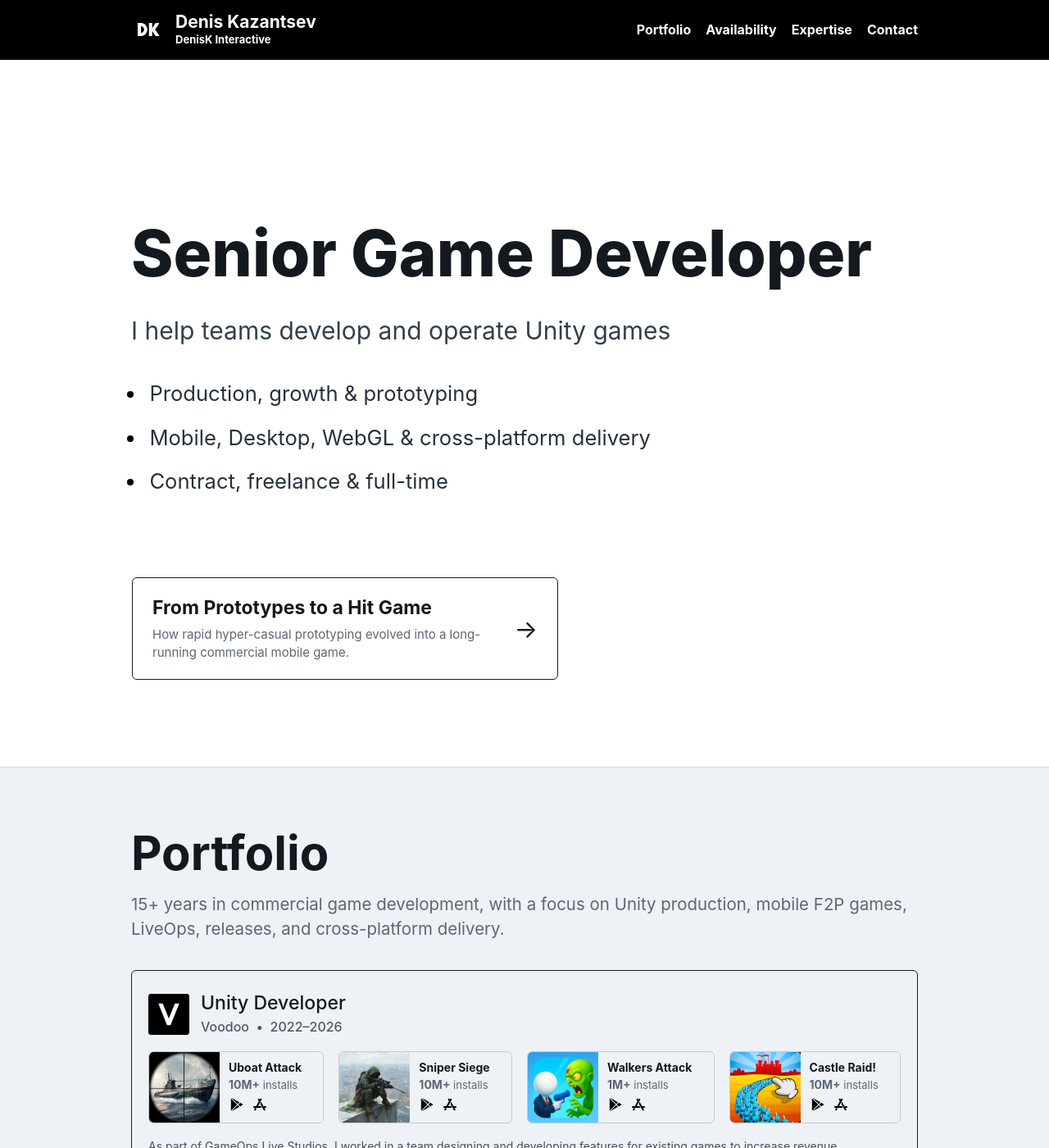
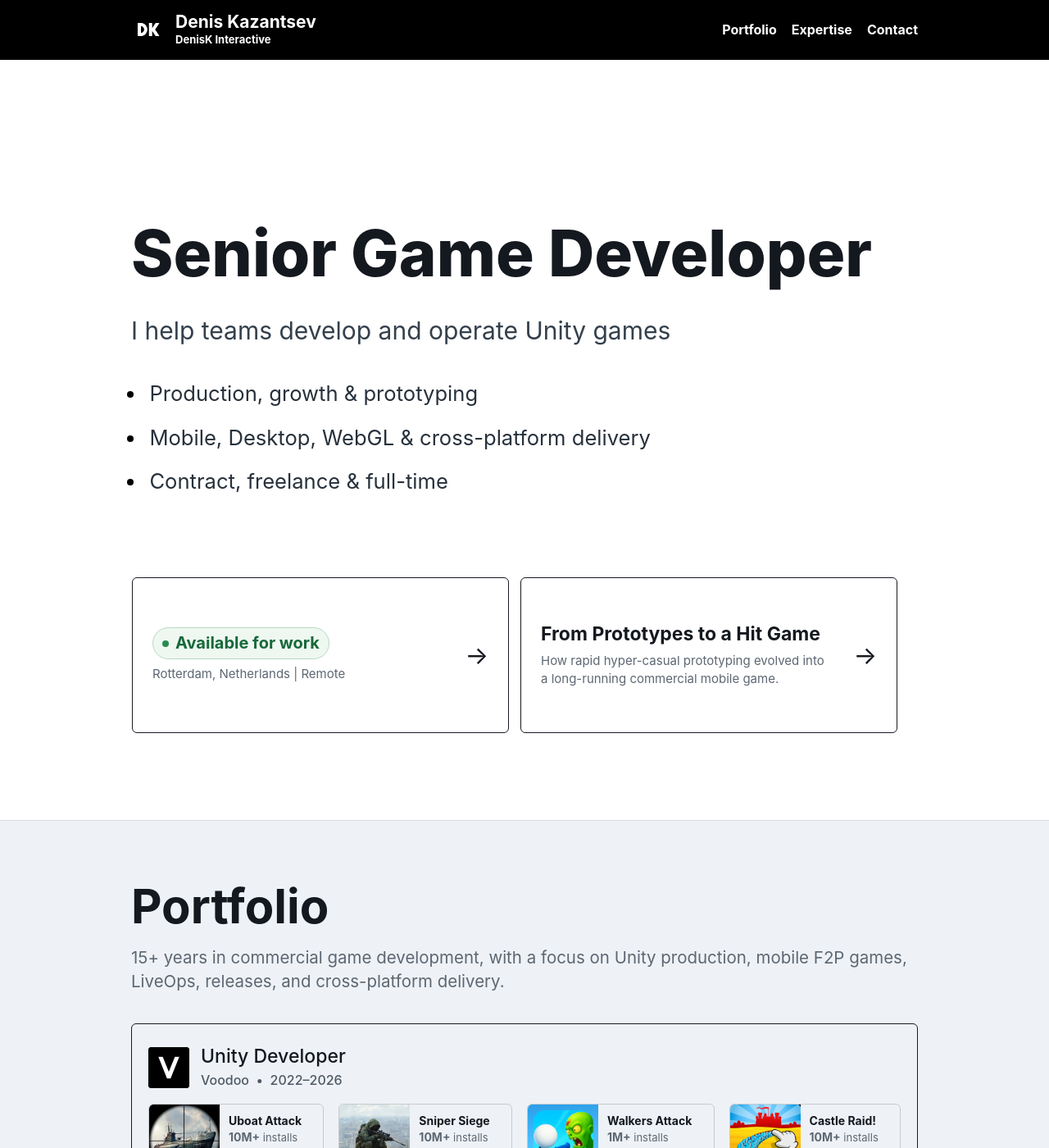
Before and after one commit to JokerDen/denisk, a Jekyll site: the page built from index.md, in a window 1280 px wide and 1400 px high. Shown: the whole window at 82% size. Built offline with Jekyll 4.4.1, drawn with Linux system fonts in a browser that asks for light colours; some of the changed text lies outside the part shown.

Commit message:
update sections

```diff
--- a/_layouts/default.html
+++ b/_layouts/default.html
@@ -24,7 +24,6 @@
         {% else %}
         <nav aria-label="Main navigation">
           <a href="#portfolio">Portfolio</a>
-          <a href="#availability">Availability</a>
           <a href="#expertise">Expertise</a>
           <a href="#contact">Contact</a>
         </nav>
--- a/assets/css/site.css
+++ b/assets/css/site.css
@@ -244,6 +244,14 @@
   margin-top: 20px;
 }
 
+.contact-availability {
+  margin-bottom: 36px;
+}
+
+.contact-availability .availability-heading {
+  margin-bottom: 28px;
+}
+
 .contact-icon-link {
   display: grid;
   width: 38px;
@@ -334,7 +342,8 @@
 
 .featured-work-card {
   display: flex;
-  flex: 0 0 min(100%, 520px);
+  flex: 0 0 min(100%, 460px);
+  min-height: 190px;
   align-items: center;
   justify-content: space-between;
   gap: 24px;
@@ -353,7 +362,7 @@
   transform: translateY(-2px);
 }
 
-.featured-work-card:hover .featured-work-copy strong,
+.featured-work-card:hover .featured-work-copy strong:not(.availability-status),
 .featured-work-card:hover .featured-work-copy > span {
   color: #ffffff;
 }
@@ -367,6 +376,11 @@
 .featured-work-copy strong {
   font-size: clamp(19px, 2vw, 23px);
   line-height: 1.25;
+}
+
+.featured-work-copy .availability-status {
+  display: inline-flex;
+  font-size: 20px;
 }
 
 .featured-work-copy > span {
@@ -441,8 +455,9 @@
   grid-template-areas:
     "voodoo voodoo voodoo voodoo voodoo voodoo"
     "white white white white white white"
-    "saber saber flash flash flash flash"
-    "indie indie indie indie igaming igaming";
+    "saber saber saber igaming igaming igaming"
+    "flash flash flash flash flash flash"
+    "indie indie indie indie indie indie";
   grid-template-columns: repeat(6, minmax(0, 1fr));
   gap: 12px;
   margin-top: 36px;
@@ -1199,6 +1214,14 @@
   text-align: left;
 }
 
+.portfolio-map .experience-flash .mini-project-list {
+  flex-wrap: nowrap;
+}
+
+.portfolio-map .experience-flash .mini-project-list strong {
+  white-space: normal;
+}
+
 .portfolio-map .mini-project-list strong {
   font-weight: 650;
   white-space: nowrap;
@@ -1335,6 +1358,10 @@
 }
 
 @media (max-width: 720px) {
+  .portfolio-map .experience-flash .mini-project-list {
+    flex-wrap: wrap;
+  }
+
   body {
     font-size: 16px;
   }
@@ -1378,6 +1405,10 @@
   .featured-work-card {
     gap: 16px;
     padding: 18px;
+  }
+
+  .featured-work-copy .availability-status {
+    font-size: 16px;
   }
 
   h1 {
@@ -1435,9 +1466,9 @@
       "voodoo"
       "white"
       "saber"
+      "igaming"
       "flash"
-      "indie"
-      "igaming";
+      "indie";
     grid-template-columns: minmax(0, 1fr);
     margin-top: 26px;
   }
--- a/index.md
+++ b/index.md
@@ -16,6 +16,13 @@
 
     <div class="featured-work">
       <div class="featured-work-list featured-work-list--scrollbar-hidden">
+        <a class="featured-work-card" href="#contact">
+          <span class="featured-work-copy">
+            <strong class="availability-status"><span class="availability-dot" aria-hidden="true"></span>Available for work</strong>
+            <span>Rotterdam, Netherlands | Remote</span>
+          </span>
+          <span class="featured-work-arrow" aria-hidden="true">&rarr;</span>
+        </a>
         <a class="featured-work-card" href="{{ '/from-prototypes-to-a-hit-game/' | relative_url }}">
           <span class="featured-work-copy">
             <strong>From Prototypes to a Hit Game</strong>
@@ -194,6 +201,13 @@
         <p class="experience-summary">Console UI integration with ActionScript and Scaleform.</p>
       </article>
 
+      <article class="experience-card experience-igaming experience-card-compact">
+        <header class="experience-header">
+          <div><h3>iGaming</h3><p class="experience-role">Developer &nbsp;•&nbsp; 2+ years</p></div>
+        </header>
+        <p class="experience-summary">Development of multiple commercial iGaming products.</p>
+      </article>
+
       <article class="experience-card experience-flash experience-card-compact">
         <header class="experience-header">
           <div>
@@ -208,7 +222,7 @@
           <li><strong>Evilibrium</strong><small>Mobile</small></li>
           <li><strong>Puzzle games</strong><small>KakaoTalk</small></li>
         </ul>
-        <p class="experience-summary">Live support and release management for an external studio.</p>
+        <p class="experience-summary">I developed and supported commercial mobile, social, and web games, including RPG, puzzle, 4X, and solitaire titles. My work covered social platform API integrations, mobile adaptation, live support, and release management, using ActionScript, AIR, Flex, and Starling.</p>
       </article>
 
       <article class="experience-card experience-indie">
@@ -221,28 +235,7 @@
         <p class="indie-facts">Non-commercial games — Steam, Mobile, WebGL<br>20+ Game Jams · 18 Ludum Dare Compo</p>
         <p class="experience-summary">As a part-time hobby, I regularly develop small non-commercial games and participate in Game Jams.</p>
       </article>
-
-      <article class="experience-card experience-igaming experience-card-compact">
-        <header class="experience-header">
-          <div><h3>iGaming</h3><p class="experience-role">Developer &nbsp;•&nbsp; 2+ years</p></div>
-        </header>
-        <p class="experience-summary">Development of multiple commercial iGaming products.</p>
-      </article>
     </div>
-  </div>
-</section>
-
-<section id="availability">
-  <div class="section-inner">
-    <h2 class="availability-heading"><span class="availability-status"><span class="availability-dot" aria-hidden="true"></span>Available for work</span></h2>
-    <p class="section-lead">Based in Rotterdam, Netherlands — available for European and international hire.</p>
-    <ul>
-      <li>Freelance tasks</li>
-      <li>Part-time contract</li>
-      <li>Full-time contract / hire</li>
-      <li>Project-based work</li>
-    </ul>
-    <p class="supporting-copy">Rates depend on scope, involvement, duration, and responsibility level.</p>
   </div>
 </section>
 
@@ -281,6 +274,17 @@
 <section class="contact" id="contact">
   <div class="section-inner">
     <h2>Contact</h2>
+    <div class="contact-availability" id="availability">
+      <p class="availability-heading"><span class="availability-status"><span class="availability-dot" aria-hidden="true"></span>Available for work</span></p>
+      <p class="section-lead">Based in Rotterdam, Netherlands — available for European and international hire.</p>
+      <ul>
+        <li>Freelance tasks</li>
+        <li>Part-time contract</li>
+        <li>Full-time contract / hire</li>
+        <li>Project-based work</li>
+      </ul>
+      <p class="supporting-copy">Rates depend on scope, involvement, duration, and responsibility level.</p>
+    </div>
     <p>Get in touch — let’s discuss about the project, scope, timing, and budget.</p>
     <p><a href="mailto:contact@denisk.io">contact@denisk.io</a></p>
     <p class="contact-social-links">
```
